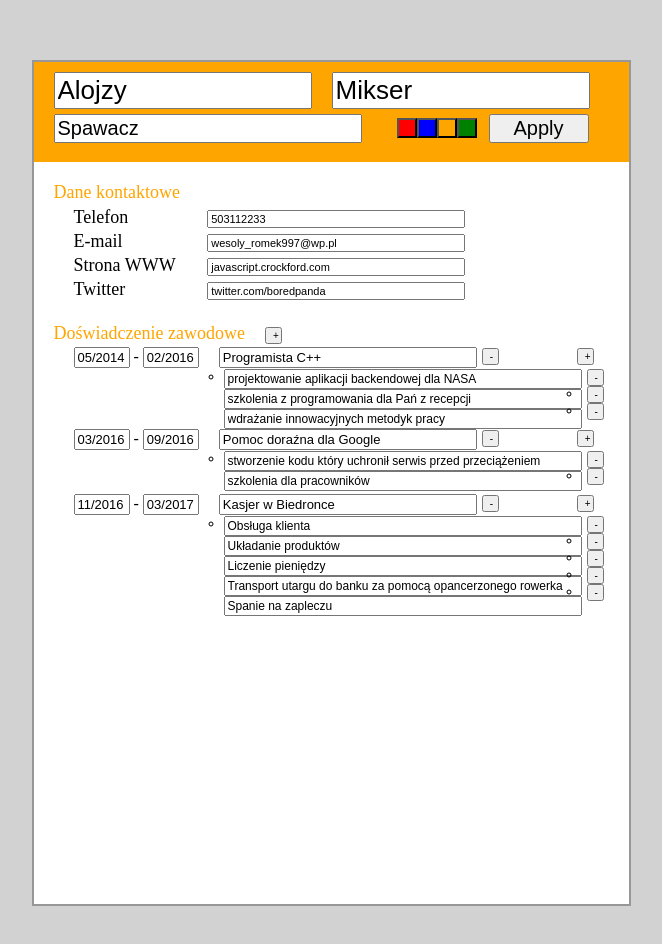
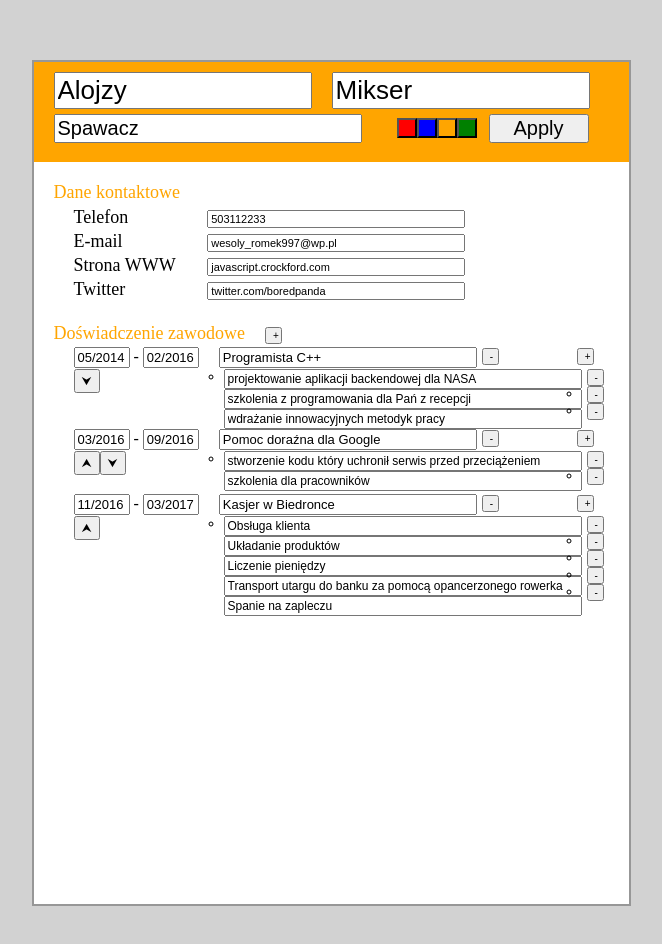
Before and after one commit to pbialy-github/editablecv, a React app: page / in a window 1280 px wide. Both pictures are taken after a click on the button "Edit". Shown: the top 944 px of the page, without its empty margins (309-971 px from the left). Built offline with nearby package versions, Linux system fonts and the light colour scheme.

Commit message:
exp up/down

```diff
--- a/components/ExperienceSection.jsx
+++ b/components/ExperienceSection.jsx
@@ -95,6 +95,18 @@ class ExperienceSection extends React.Component {
         this.setState({ experiences: this.state.experiences })
     };
 
+    moveExpDown(expNr) {
+        const movedExp = this.state.experiences.splice(expNr, 1)[0];
+        this.state.experiences.splice(expNr+1, 0, movedExp);
+        this.setState({ experiences: this.state.experiences })
+    };
+
+    moveExpUp(expNr) {
+        const movedExp = this.state.experiences.splice(expNr, 1)[0];
+        this.state.experiences.splice(expNr-1, 0, movedExp);
+        this.setState({ experiences: this.state.experiences })
+    };
+
     removeTask(expNr, taskNr) {
         this.state.experiences[expNr].tasks.splice(taskNr, 1);
         this.setState({ experiences: this.state.experiences })
@@ -127,19 +139,32 @@ class ExperienceSection extends React.Component {
                                 <EditField classes={'editDate'} val={exp.dateTo} updateState={this.updateState.bind(this, expNr, 'dateTo')}/>
                             </div>
                             <EditField classes={'editPosition'} val={exp.position} updateState={this.updateState.bind(this, expNr, 'position')}/>
+                        {(this.state.experiences.length > 1) && (
                             <button className={'expRemove'} onClick={this.removeExp.bind(this, expNr)}>-</button>
+                        )}
                             <button className={'addTask'} onClick={this.addTask.bind(this, expNr)}>+</button>
-                            <ul className={'tasks'}>
                             <br />
+                            <div className={'moveAndTasks'}>
+                                <div className={'moveExpButtons'}>
+                                    {(expNr > 0) && (
+                                    <button className={'expMoveUp'} onClick={this.moveExpUp.bind(this, expNr)}>⮝</button>
+                                )}
+                                {(expNr < this.state.experiences.length - 1) && (
+                                    <button className={'expMoveDown'} onClick={this.moveExpDown.bind(this, expNr)}>⮟</button>
+                                )}
+                                </div>
+                                <ul className={'tasksEditMode'}>
                                 {exp.tasks.map((task, taskNr) => (
                                     <li key={taskNr}>
                                         <EditField classes={'editTask'} val={task} updateState={this.updateStateFromList.bind(this, expNr, taskNr, 'task')} />
-                                {/*  <button id='changeColorBlue' className={'colorChanger'} style={{backgroundColor:'blue'}} /> */}
+                                    {(exp.tasks.length > 1) && (
                                         <button className={'taskRemove'} onClick={this.removeTask.bind(this, expNr, taskNr)}>-</button>
+                                    )}
                                         <br />
                                     </li>
                                 ))}
                                 </ul>
+                            </div>
                         </div>
                     ) : (
                         <div>
--- a/css/styles.css
+++ b/css/styles.css
@@ -109,7 +109,11 @@ div.experienceMainDiv div.valCol.position {
 }
 
 div.experienceMainDiv ul.tasks {
-    /* color: brown; */
+    margin: 0px 0px 10px 0px;
+}
+
+div.experienceMainDiv ul.tasksEditMode {
+    /* margin: -27px 0px 10px 0px; */
     margin: 0px 0px 10px 0px;
 }
 
@@ -168,3 +172,22 @@ div.experienceMainDiv button.addExp {
     margin: -11px 0px 0px 20px;
     font-size: 10px;
 }
+
+div.experienceMainDiv button.expMove {
+    height: 17px;
+    width: 17px;
+    margin-left: -18px;
+    font-size: 10px;
+    float: left;
+}
+
+div.experienceMainDiv button.expMoveUp,
+div.experienceMainDiv button.expMoveDown {
+    height: 24px;
+    width: 26px;
+    font-size: 12px;
+}
+
+div.experienceMainDiv div.moveExpButtons {
+    height: 0px;
+}
```
Also changed, not shown: TODO.txt. Lines whose indentation alone changed are shown as unchanged.
